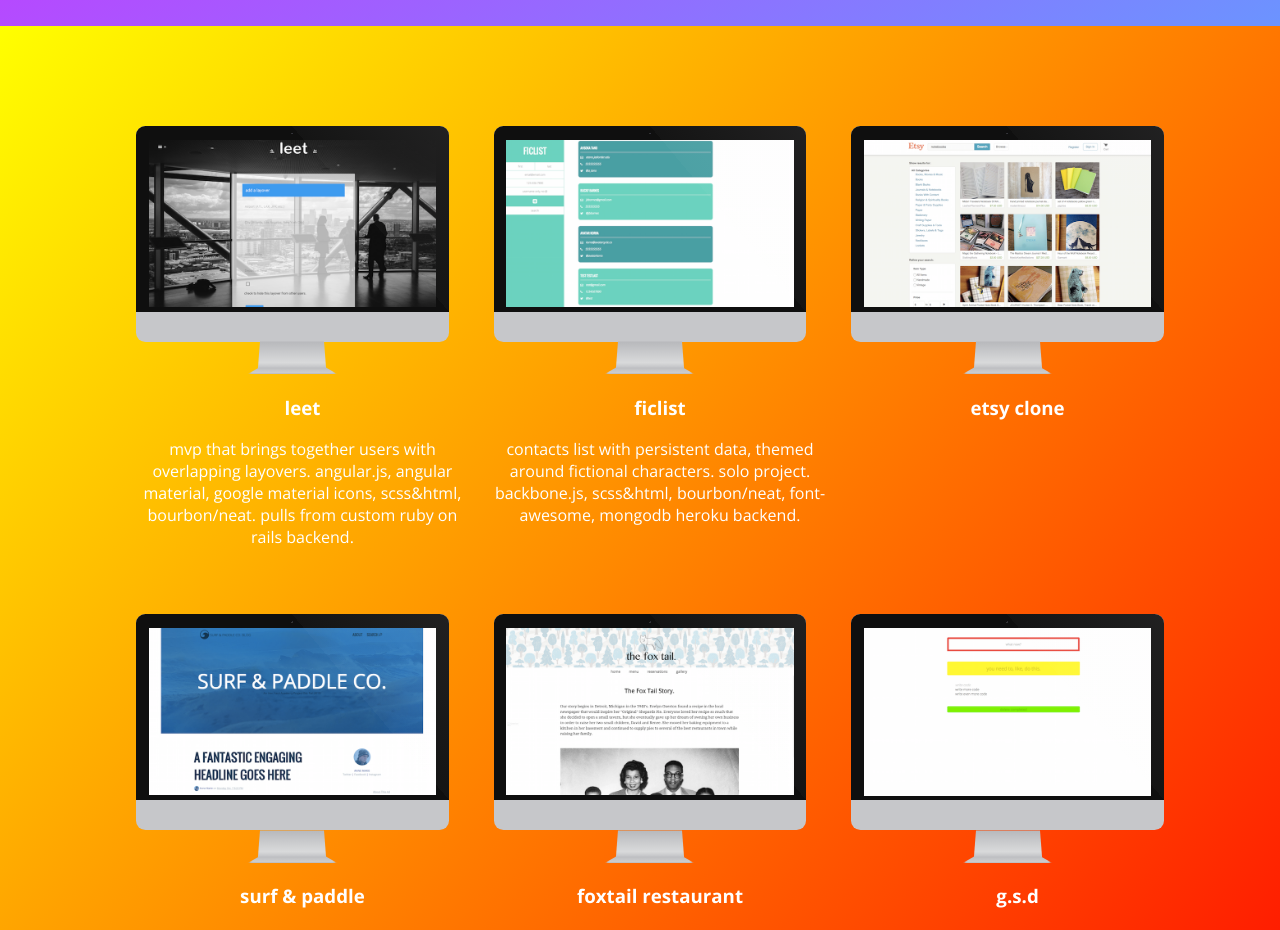
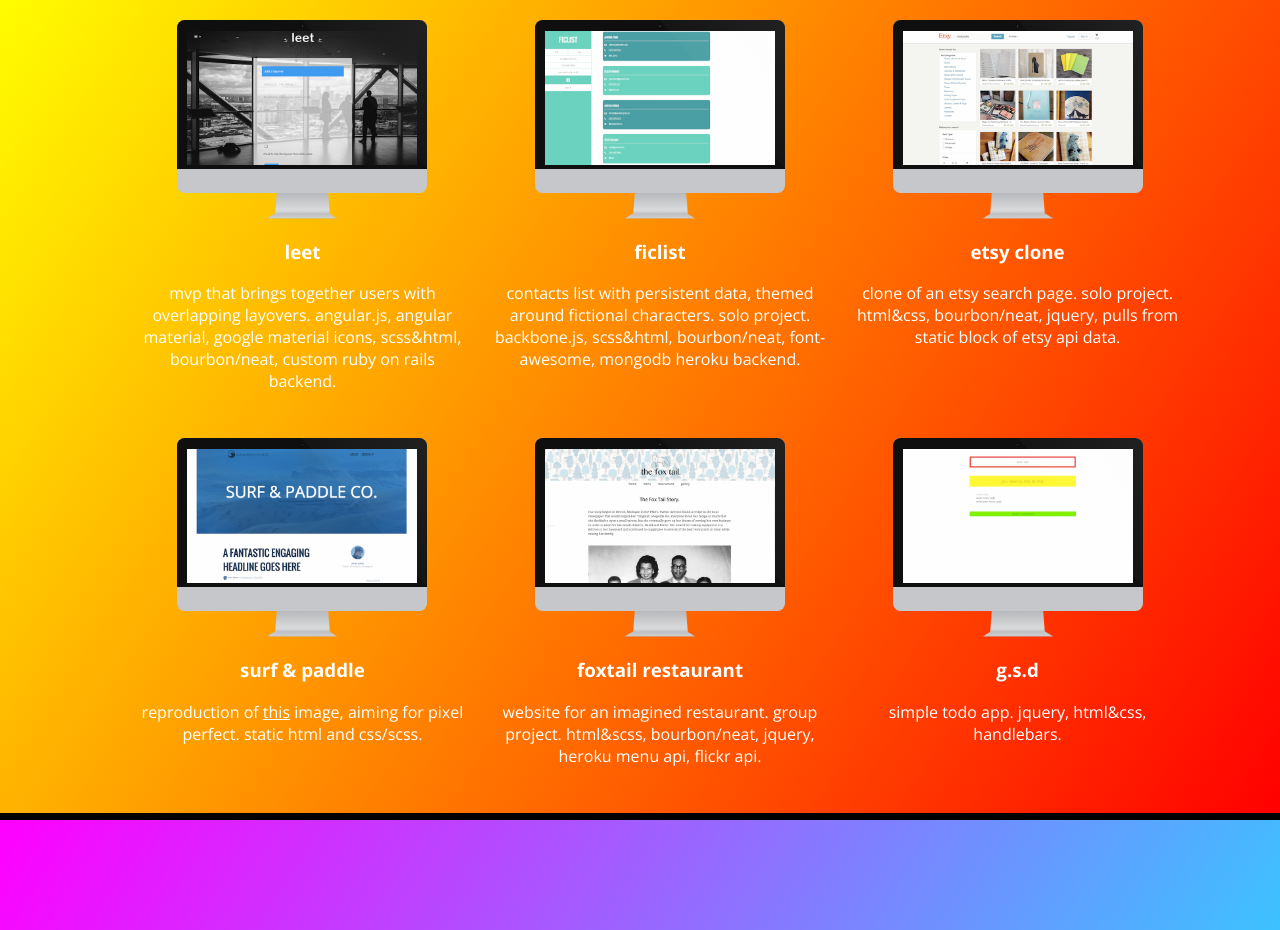
Before and after one commit to psamp/portfolio, a website: page app/index.html in a window 1280 px wide. Shown: the part 940-1870 px from the top of the page. Drawn offline with nearby package versions, Linux system fonts and the light colour scheme.

Commit message:
reordered the way home divs are constructed

```diff
--- a/app/index.html
+++ b/app/index.html
@@ -47,15 +47,15 @@
   <script src="js/vendor/scrollReveal.min.js"></script>
   <!-- END -->
 
+  <!-- MAIN -->
+  <script src="js/main.js"></script>
+  <!-- END -->
+
   <!-- SERVICES -->
   <!-- END -->
 
   <!-- CONTROLLERS -->
   <script src="js/controllers/home.controller.js"></script>
   <!-- END -->
-
-  <!-- MAIN -->
-  <script src="js/main.js"></script>
-  <!-- END -->
 </body>
 </html>
--- a/app/js/templates/home.tpl.html
+++ b/app/js/templates/home.tpl.html
@@ -2,10 +2,10 @@
 
   <div class="top">
 
-    <span data-sr="enter top, move 16px scale up 30%, over .5s" class="bio">
+    <span class="bio">
       <h3>code like a teenaged girl.</h3>
       <p>i'm princess sampson: front-end developer, iron yard academy graduate, and highschooler.</p>
-      <p class="social"><a href="http://github.com/psamp" target="blank"><i class="fa fa-github"></i></a></p>
+      <p class="social"><a href="http://github.com/psamp" target="_blank"><i class="fa fa-github"></i></a></p>
     </span>
   </div>
 
@@ -31,7 +31,7 @@
             </div>
         </div>
         <h3>leet</h3>
-        <p>mvp that brings together users with overlapping layovers. angular.js, angular material, google material icons, scss&amp;html, bourbon/neat. pulls from custom ruby on rails backend.</p>
+        <p>mvp that brings together users with overlapping layovers. angular.js, angular material, google material icons, scss&amp;html, bourbon/neat, custom ruby on rails backend.</p>
       </li>
 
       <li>
@@ -73,6 +73,7 @@
             </div>
         </div>
         <h3>etsy clone</h3>
+        <p>clone of an etsy search page. solo project. html&css, bourbon/neat, jquery, pulls from static block of etsy api data.</p>
       </li>
 
       <li>
@@ -93,6 +94,7 @@
             </div>
         </div>
         <h3>surf &amp; paddle</h3>
+        <p>reproduction of <a href="https://raw.githubusercontent.com/tiy-atl-js-q2-2015/Assignments/master/Assignment%2003%20*/surf-paddle.png" target="_blank">this</a> image, aiming for pixel perfect. static html and css/scss.</p>
       </li>
 
       <li>
@@ -113,6 +115,7 @@
           </div>
       </div>
       <h3>foxtail restaurant</h3>
+      <p>website for an imagined restaurant. group project. html&scss, bourbon/neat, jquery, heroku menu api, flickr api.</p>
       </li>
 
       <li>
@@ -133,11 +136,16 @@
             </div>
         </div>
         <h3>g.s.d</h3>
+        <p>simple todo app. jquery, html&css, handlebars.</p>
       </li>
 
     </ul>
 
   </div>
+
+  <div class="top">
+  </div>
+
   <script>
     window.sr = new scrollReveal();
   </script>
--- a/app/sass/main.scss
+++ b/app/sass/main.scss
@@ -26,12 +26,11 @@ $t: transparent;
 @mixin auto() {
   margin-left: 0 auto;
   margin-right: 0 auto;
-  // margin:0 auto;
 }
 
-@mixin font($font, $number, $ul) {
+@mixin font($font, $weight, $ul) {
   font-family: $font;
-  font-weight: $number;
+  font-weight: $weight;
   text-transform: $ul;
 }
 
@@ -50,8 +49,9 @@ $t: transparent;
 
 @mixin homediv() {
   @include auto();
+  border-bottom:7px solid black;
   width:100%;
-  height:830px;
+  // height:830px;
 };
 // END
 
@@ -104,10 +104,12 @@ nav {
   width:100%;
   text-align:center;
   color:$w;
-  @include linear-gradient(to bottom right, magenta, cyan, $fallback: $offwhite);
+}
 
 .top {
   @include homediv();
+  height:100vh;
+  @include linear-gradient(to bottom right, magenta, cyan, $fallback: $offwhite);
   padding-top:200px;
   .bio {
     h3 {
@@ -127,7 +129,6 @@ nav {
 
 .work {
   @include homediv();
-    height: 150vh;
   color:white;
   background:$offwhite;
   @include linear-gradient(to bottom right, yellow, red, $fallback: $offwhite);
@@ -141,7 +142,9 @@ nav {
   }
 
   ul {
-      padding-top:100px;
+    padding-top:40px;
+    margin-top: 0;
+    margin-bottom:0;
     @include outer-container;
 
     .top {
@@ -151,10 +154,13 @@ nav {
     li {
       @include span-columns(4);
       @include omega(3n);
-        margin-bottom:50px;
+      margin-bottom:30px;
+      @inlude cssaligntag(center);
 
       .md-imac {
-          font-size:5px;
+        display: inline-block;
+        // vertical-align: middle;
+        font-size:4px;
          img {
           width:100%;
          }
@@ -162,7 +168,14 @@ nav {
 
     }
   }
-
 }
 
+.about {
+  @include homediv();
+  height:100vh;
+  @include linear-gradient(to bottom right, pink, hotpink, $fallback: $offwhite);
+  margin-top:0;
+  .more {
+    padding-top:200px;
   }
+}
```
Also changed, not shown: app/css/main.css. Lines whose indentation alone changed are shown as unchanged.
